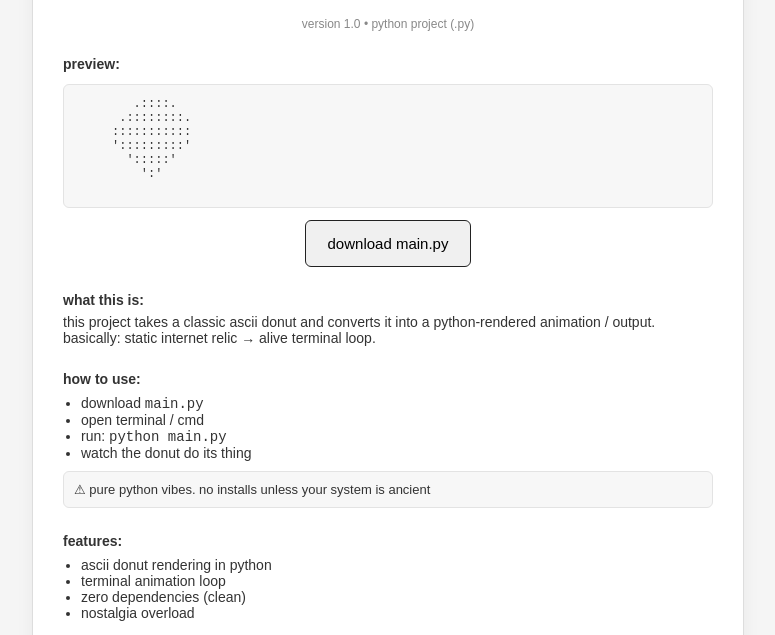
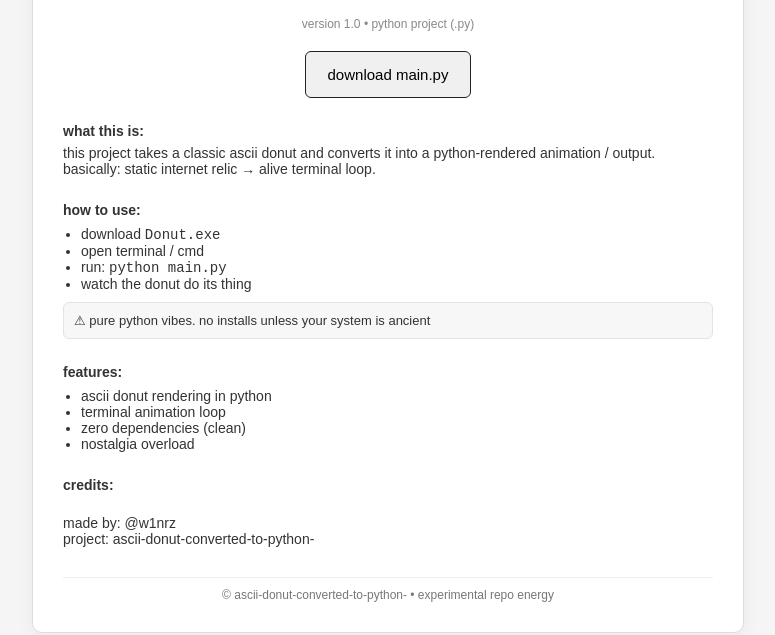
Before and after one commit to W1NRZ/AsciiDonut_PythonConverted, a plain HTML site: page index.html in a window 1280 px wide. Shown: the part 165-800 px from the top of the page, without its empty margins (252-1027 px from the left). Drawn offline with Linux system fonts and the light colour scheme.

Commit message:
Remove ASCII preview and update download links
Removed ASCII preview section and updated download instructions.

```diff
--- a/index.html
+++ b/index.html
@@ -113,19 +113,6 @@
     <div class="tagline">turning cursed ascii into something runnable 🐍</div>
     <div class="version">version 1.0 • python project (.py)</div>
 
-    <!-- ASCII PREVIEW -->
-    <div class="section">
-      <strong>preview:</strong>
-      <pre>
-        .::::.
-      .::::::::.
-     :::::::::::
-     ':::::::::'
-       ':::::'
-         ':'
-      </pre>
-    </div>
-
     <!-- DOWNLOAD -->
     <a class="btn" href="./main.py" download>
       download main.py
@@ -142,7 +129,7 @@
     <div class="section">
       <strong>how to use:</strong>
       <ul>
-        <li>download <code>main.py</code></li>
+        <li>download <code>Donut.exe</code></li>
         <li>open terminal / cmd</li>
         <li>run: <code>python main.py</code></li>
         <li>watch the donut do its thing</li>
```
